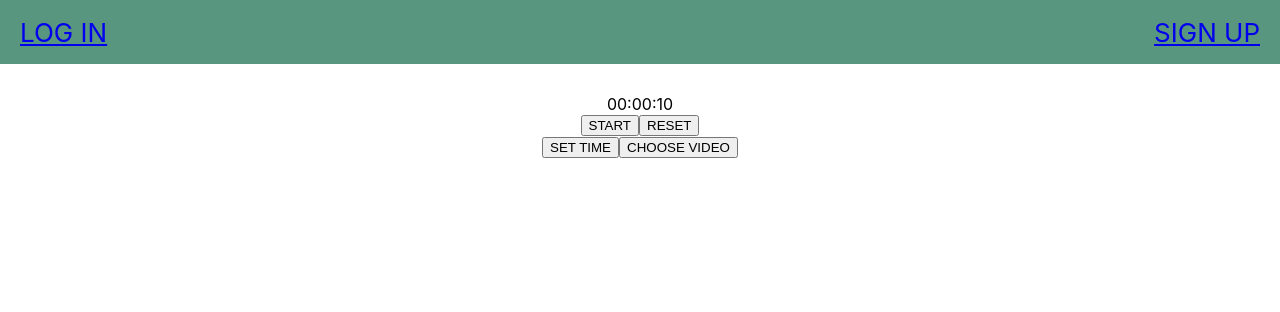
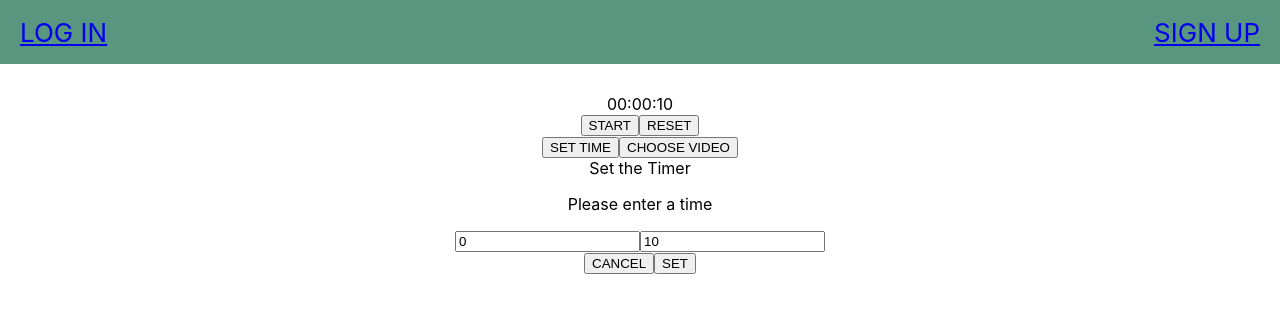
Before and after one commit to Loquen/sit, a React (Create React App) app: page /timer in a window 1280 px wide. Both pictures are taken after a click on the button "SET TIME". Shown: the top 312 px of the page. Built offline with nearby package versions, Linux system fonts and the light colour scheme.

Commit message:
timer set works, modal hide and show functionality

```diff
--- a/src/components/Modal/Modal.jsx
+++ b/src/components/Modal/Modal.jsx
@@ -9,11 +9,8 @@ class Modal extends Component {
 
     return (
       <div className="Modal">
-        <header>{this.props.title}</header>
         <div>{this.props.children}</div>
-        <footer>
-          <button>CANCEL</button> <button>SET</button>
-        </footer>
+
       </div>
     )
   }
--- a/src/components/Modal/SetTimeModal.jsx
+++ b/src/components/Modal/SetTimeModal.jsx
@@ -1,11 +1,60 @@
-import React from 'react';
+import React, { Component } from 'react';
 
-const SetTimeModal = (props) => {
-  return (
-    <div>
+class SetTimeModal extends Component {
 
-    </div>
-  );
+  state = {
+    hour: 0,
+    minute: 10,
+    totalSeconds: 0
+  };
+
+  calculateTotalSeconds(){
+    return (parseInt(this.state.hour)*3600) + (parseInt(this.state.minute)*60);
+  }
+
+  handleChange = (evt) => {
+    if(evt.target.value >= 0){
+      this.setState({
+        [evt.target.name]: evt.target.value
+      });
+    }
+  }
+
+  handleSubmit = (evt) => {
+    evt.preventDefault();
+    let seconds = this.calculateTotalSeconds();
+    this.props.setTimer(seconds);
+  }
+
+  render() {
+    return (
+      <div>
+        <header>{this.props.title}</header>
+
+        <p>Please enter a time</p>
+        <input
+          type='number'
+          min='0'
+          name='hour'
+          step='1'
+          value={this.state.hour}
+          onChange={this.handleChange}
+        />
+        <input
+          type='number'
+          min='0'
+          name='minute'
+          step='1'
+          value={this.state.minute}
+          onChange={this.handleChange}
+        />
+        <footer>
+          <button onClick={this.props.closeModal}>CANCEL</button>
+          <button onClick={this.handleSubmit}>SET</button>
+        </footer>
+      </div>
+    );
+  }
 }
 
 export default SetTimeModal;
--- a/src/components/Modal/SetVideoModal.jsx
+++ b/src/components/Modal/SetVideoModal.jsx
@@ -3,7 +3,10 @@ import React from 'react';
 const SetVideoModal = (props) => {
   return (
     <div>
-
+      <header>{props.title}</header>
+      <footer>
+        <button onClick={props.closeModal}>CANCEL</button> <button>SET</button>
+      </footer>
     </div>
   );
 }
--- a/src/pages/App/App.js
+++ b/src/pages/App/App.js
@@ -75,15 +75,33 @@ class App extends Component {
   }
 
   handleSignupOrLogin = () => {
-    this.setState({user: userService.getUser()});
+    this.setState({ user: userService.getUser() });
+  }
+
+  closeModal = () => {
+    this.setState({
+      showModal: false
+    });
   }
 
   handleSetTime = () => {
-    console.log('set time');
+    this.setState({
+      showModal: true,
+      showSetTimeModal: true
+    });
+  }
+
+  setTimer = (seconds) => {
+    this.setState((curState) => ({
+      remainingTime: seconds
+    }))
   }
 
   handleSetVideo = () => {
-    console.log('set video');
+    this.setState({
+      showModal: true,
+      showSetTimeModal: false
+    });
   }
 
   render() {
@@ -115,6 +133,8 @@ class App extends Component {
               isTiming={this.state.isTiming}
               resetTimer={this.resetTimer}
               showModal={this.state.showModal}
+              closeModal={this.closeModal}
+              setTimer={this.setTimer}
               showSetTimeModal={this.state.showSetTimeModal}
               handleTimerUpdate={this.handleTimerUpdate}
               handleTimer={this.handleTimer}
--- a/src/pages/TimerPage/TimerPage.jsx
+++ b/src/pages/TimerPage/TimerPage.jsx
@@ -21,13 +21,19 @@ class TimerPage extends Component {
         </div>
         <div>
           <Modal
-            title="Options"
             show={this.props.showModal}
           >
             {this.props.showSetTimeModal ?(
-              <SetTimeModal/>
+              <SetTimeModal
+                setTimer={this.props.setTimer}
+                closeModal={this.props.closeModal}
+                title="Set the Timer"
+              />
             ) : (
-              <SetVideoModal/>
+              <SetVideoModal
+                closeModal={this.props.closeModal}
+                title="Choose a Video"
+              />
             )}
 
           </Modal>
```
